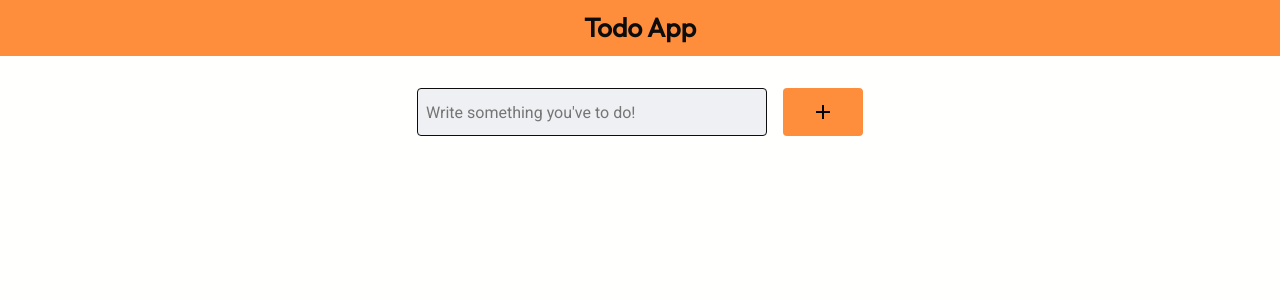
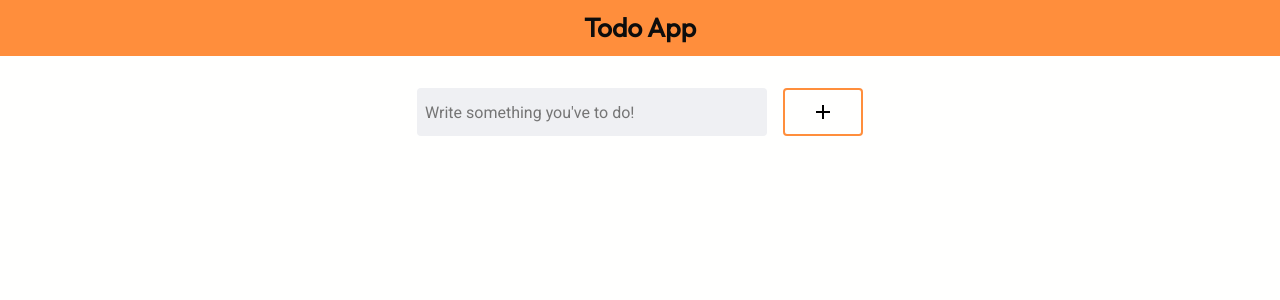
Before and after one commit to alvaro-jrr/todo-app, a React (Create React App) app: page / in a window 1280 px wide. Shown: the top 300 px of the page. Built offline with nearby package versions, Linux system fonts and the light colour scheme.

Commit message:
Modify stylesheet

```diff
--- a/src/App.css
+++ b/src/App.css
@@ -26,9 +26,14 @@
 }
 
 .btn {
-	background: var(--btn);
+	background: transparent;
+	border: 2px solid var(--btn);
 	color: var(--btn-text);
 	cursor: pointer;
+}
+
+.btn:hover {
+	background: var(--btn);
 }
 
 form {
@@ -38,9 +43,8 @@ form {
 .input {
 	background: var(--form-input);
 	color: var(--form-text);
-	border: 1px solid var(--stroke);
 }
 
 .input:focus {
-	outline-color: var(--stroke);
+	outline: none;
 }
--- a/src/components/ListOfTodos/styles.css
+++ b/src/components/ListOfTodos/styles.css
@@ -12,5 +12,5 @@
 }
 
 .ListOfTodos .Todo:nth-child(even) {
-	background: #fff;
+	background: #d3d6de;
 }
--- a/src/components/Todo/styles.css
+++ b/src/components/Todo/styles.css
@@ -1,5 +1,5 @@
 .Todo {
-	height: 3rem;
+	min-height: 3rem;
 	padding: 0.25rem;
 	cursor: pointer;
 	list-style: none;
```
